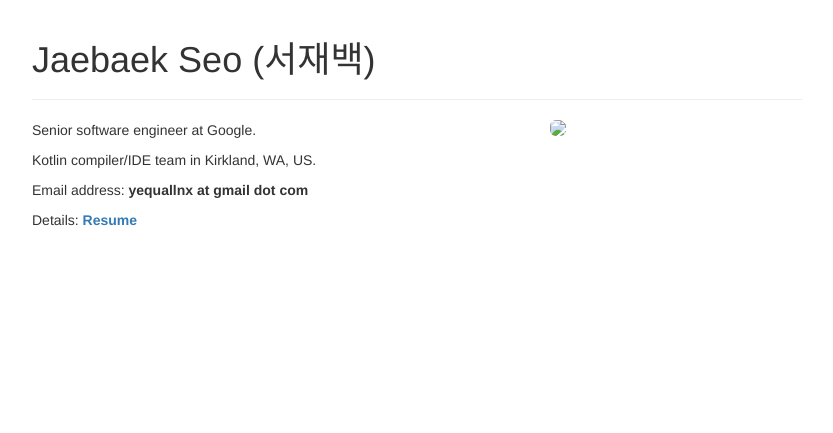
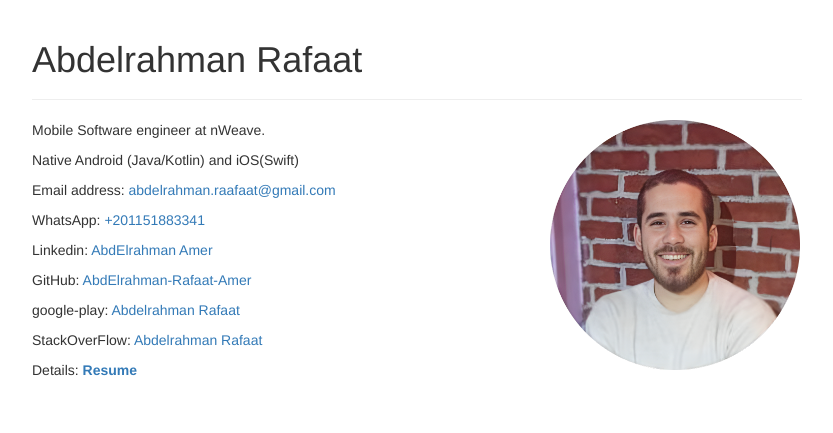
Before and after one commit to AbdElrahman-Rafaat-Amer/old-AbdElrahman-Rafaat-Amer.github.io, a plain HTML site: page index.html in a window 1280 px wide. Shown: the whole page, without its empty margins (223-1056 px from the left). Drawn offline with nearby package versions, Linux system fonts and the light colour scheme; a script that the page names is missing.

Commit message:
Update index.html

```diff
--- a/index.html
+++ b/index.html
@@ -16,16 +16,23 @@
     <!-- Begin page content -->
     <div class="container" style="max-width: 800px;">
       <div class="page-header">
-          <h1>Jaebaek Seo (서재백)</h1>
+          <h1>Abdelrahman Rafaat</h1>
       </div>
       <div class="row">
-          <img src="me.jpg" class="img-rounded" style="margin-bottom: 20px; width: 120px; vertical-align: middle;"/>
+          <img src="assets/images/profile.png" class="img-rounded" style="width: 250px; vertical-align: middle;"/>
 
           <div class="col-xs-12 col-sm-6 col-md-8 text-bottom">
-              <p>Senior software engineer at Google.</p>
-              <p>Kotlin compiler/IDE team in Kirkland, WA, US.</p>
-              <p>Email address: <strong>yequallnx at gmail dot com</strong></p>
-              <p>Details: <strong><a href="resume.html">Resume</a></strong></p>
+              <p>Mobile Software engineer at nWeave.</p>
+              <p>Native Android (Java/Kotlin) and iOS(Swift)</p>
+              <p>Email address: <a href="mailto: abdelrahman.raafaat@gmail.com">abdelrahman.raafaat@gmail.com</a></p>
+              <p>WhatsApp: <a href="tel:201151883341">+201151883341</a></p>
+              <p>Linkedin: <a href="https://www.linkedin.com/in/abdelrahman-rafaat-anwer-amer/" target="_blank">AbdElrahman Amer</a></p>
+              <p>GitHub:  <a href="https://github.com/AbdElrahman-Rafaat-Amer" target="_blank">AbdElrahman-Rafaat-Amer</a></p>
+              <p>google-play: <a href="https://play.google.com/store/apps/developer?id=Abdelrahman+Rafaat"> Abdelrahman Rafaat</a></p>
+              <p>StackOverFlow: <a href="https://stackoverflow.com/users/15766506/abdelrahman-amer">Abdelrahman Rafaat</a></p>
+
+
+            <p>Details: <strong><a href="resume.html">Resume</a></strong></p>
           </div>
       </div>
 
```
